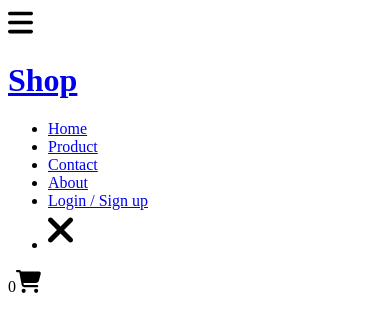
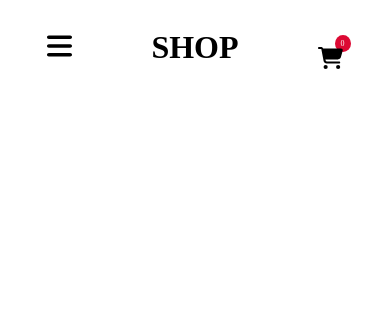
Before and after one commit to Developersdreamboat/shopping-cart, a React (Create React App) app: page / in a window 390 px wide. Shown: the top 332 px of the page. Built offline with nearby package versions, Linux system fonts and the light colour scheme.

Commit message:
Add header styles

```diff
--- a/src/components/Header.js
+++ b/src/components/Header.js
@@ -2,6 +2,7 @@ import MenuIcon from './svg/bars-solid.svg';
 import CloseIcon from './svg/xmark-solid.svg';
 import CartIcon from './svg/cart-shopping-solid.svg';
 import {Link} from 'react-router-dom';
+import './css/Header.css';
 
 function Header() {
   return (
@@ -15,10 +16,10 @@ function Header() {
       <nav>
         <ul>
           <li><Link to="/">Home</Link></li>
-          <li><Link to="/">Product</Link></li>
-          <li><Link to="/">Contact</Link></li>
-          <li><Link to="/">About</Link></li>
-          <li><Link to="/">Login / Sign up</Link></li>
+          <li><Link to="/product">Product</Link></li>
+          <li><Link to="/contact">Contact</Link></li>
+          <li><Link to="/about">About</Link></li>
+          <li><Link to="/login">Login / Sign up</Link></li>
           <li className="close">
             <img src={CloseIcon} alt="close" width="25"></img>
           </li>
--- /dev/null
+++ b/src/components/css/Header.css
@@ -0,0 +1,87 @@
+header {
+  min-height: 70px;
+  display: flex;
+  justify-content: space-around;
+  align-items: center;
+  overflow: hidden;
+}
+
+header .logo a {
+  text-decoration: none;
+  text-transform: uppercase;
+  color: black;
+}
+
+header nav {
+  display: flex;
+}
+
+nav ul li {
+  list-style: none;
+  display: inline-block;
+}
+
+nav ul li a {
+  text-decoration: none;
+  text-transform: uppercase;
+  color: rgb(96, 96, 96);
+  padding: 0 15px;
+}
+
+nav ul li a:hover {
+  color: rgb(8, 211, 211);
+}
+
+nav .nav-cart {
+  cursor: pointer;
+  position: relative;
+  top: 12px;
+}
+
+nav .nav-cart span {
+  position: absolute;
+  top: -12px;
+  right: -8px;
+  background: rgb(220, 9, 51);
+  font-size: 8px;
+  color: #ffffff;
+  padding: 4px 6px;
+  border-radius: 50%;
+  z-index: -1;
+}
+
+header .menu,
+header .close {
+  cursor: pointer;
+  display: none;
+}
+
+@media (max-width: 650px) {
+	header ul {
+		position: fixed;
+		top: -100%;
+		left: 0;
+		width: 100%;
+		height: 100vh;
+		display: flex;
+		justify-content: space-around;
+		align-items: center;
+		flex-direction: column;
+		background: #ffffff;
+		z-index: 99;
+		opacity: 0.95;
+		transition: 0.5s linear;
+	}
+	header .menu,
+	header .close {
+		display: block;
+	}
+	header .close {
+		position: absolute;
+		top: 12px;
+		right: 20px;
+	}
+	header ul.toggle {
+		top: 0;
+	}
+}
--- /dev/null
+++ b/src/index.css
@@ -0,0 +1,12 @@
+* {
+	padding: 0;
+	margin: 0;
+	box-sizing: border-box;
+	font-family: 'Ubuntu', Arial, Helvetica, sans-serif;
+}
+
+.app {
+	max-width: 1200px;
+	width: 100%;
+	margin: 0 auto;
+}
```
